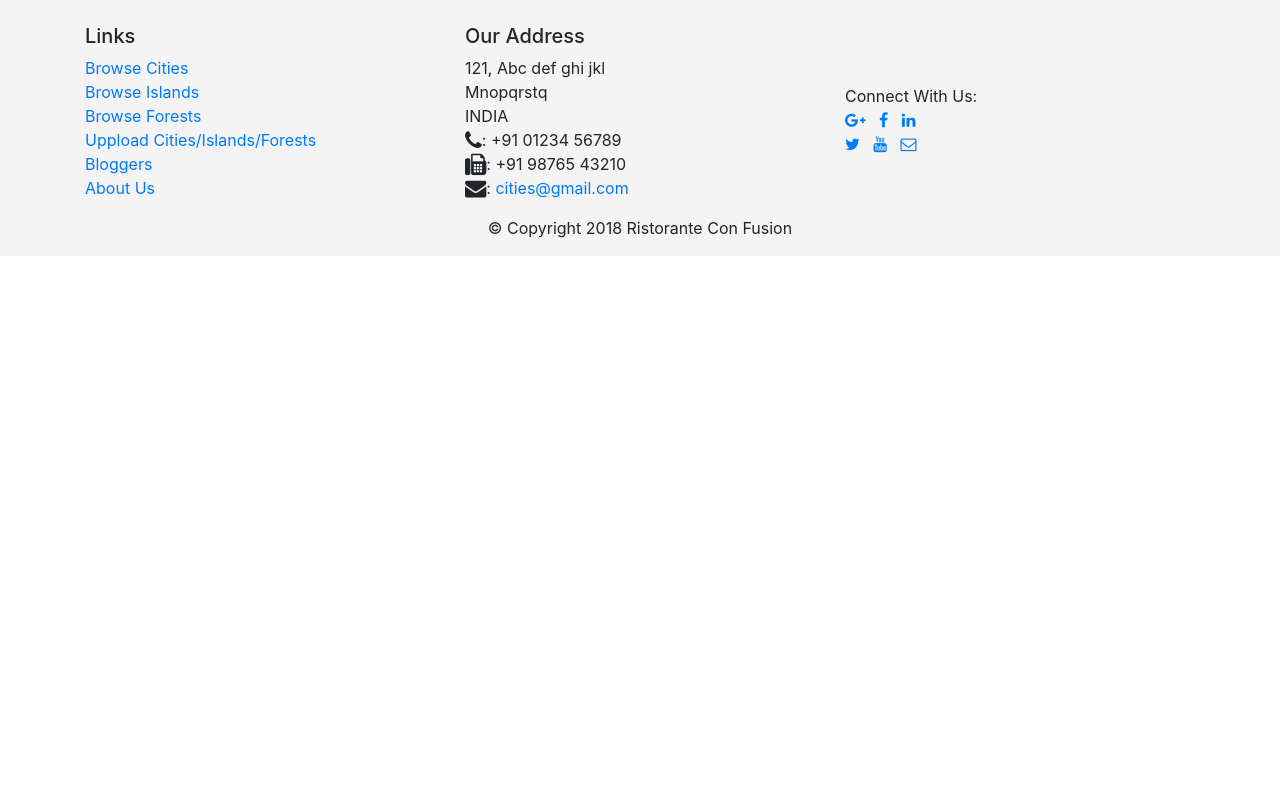
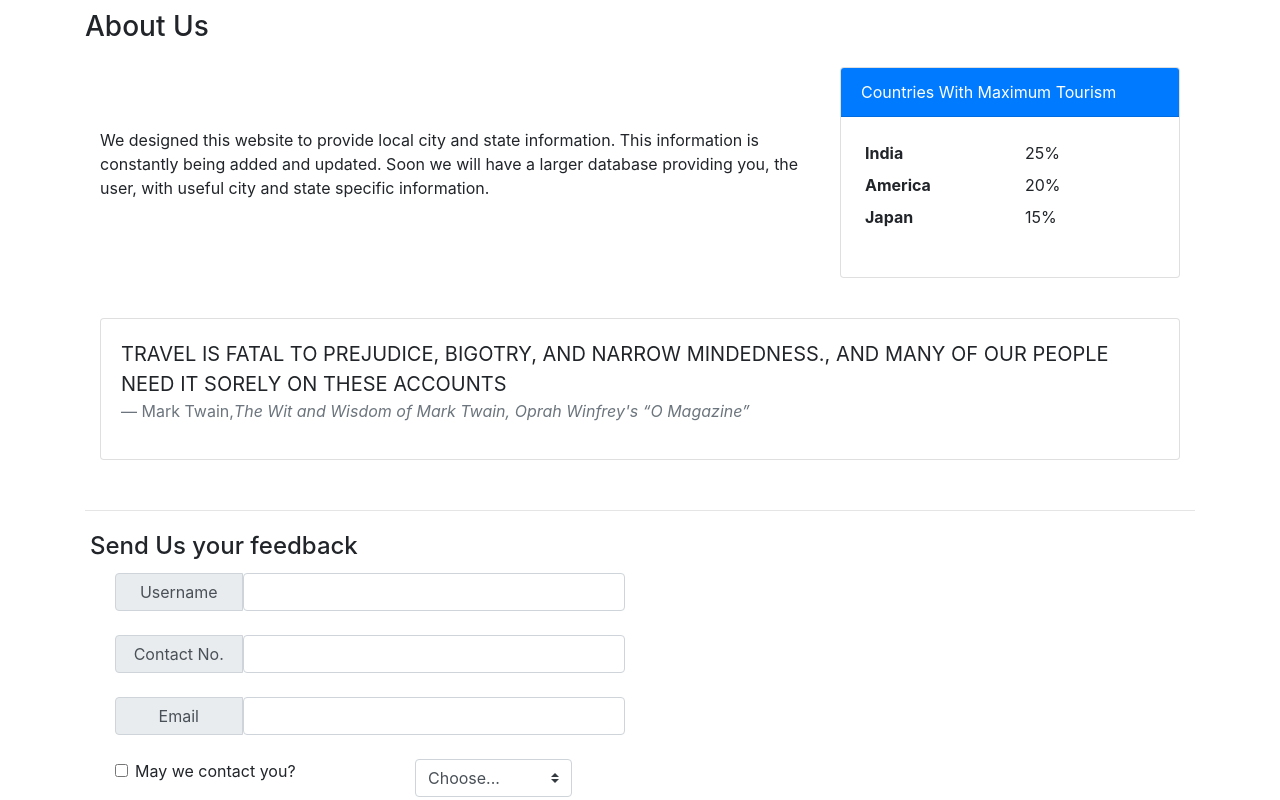
Before and after one commit to adityabajpai/Cities, a React (Create React App) app: page /aboutUs in a window 1280 px wide. Shown: the part 400-1200 px from the top of the page. Before the commit the page ends 800 px from the top, so only its background shows below. Built offline with nearby package versions, Linux system fonts and the light colour scheme.

Commit message:
AboutUs Component

```diff
--- a/src/Component/AboutUs.js
+++ b/src/Component/AboutUs.js
@@ -1,10 +1,95 @@
 import React from 'react';
+import '../Style/aboutUs.css';
+import { Card, CardBody, CardHeader, Button } from 'reactstrap';
+import { Form } from 'react-bootstrap';
 
 class AboutUs extends React.Component{
     render(){
         return(
-            <div>
-                AboutUs
+            <div className="container">
+                <h3 className="heading">About Us</h3>
+                <div className="row align-items-center" style={{padding:"15px"}}>
+                    <div className="col-8">
+                        <p>We designed this website to provide local city and state information. This information is constantly being added and updated. Soon we will have a larger database providing you, the user, with useful city and state specific information.</p>
+                    </div>
+                    <div className="col-4">
+                        <Card>
+                            <CardHeader className="bg-primary text-white">Countries With Maximum Tourism</CardHeader>
+                            <CardBody>
+                                <dl className="row p-1">
+                                    <dt className="col-6">India</dt>
+                                    <dd className="col-6">25%</dd>
+                                    <dt className="col-6">America</dt>
+                                    <dd className="col-6">20%</dd>
+                                    <dt className="col-6">Japan</dt>
+                                    <dd className="col-6">15%</dd>
+                                </dl>
+                            </CardBody>
+                        </Card>
+                    </div>
+                </div>
+                <div className="col-12" style={{marginTop:"25px"}}>
+                    <Card>
+                        <CardBody className="bg-faded">
+                            <blockquote className="blockquote">
+                                <p className="mb-0">TRAVEL IS  FATAL TO PREJUDICE, BIGOTRY, AND NARROW MINDEDNESS., AND MANY OF OUR PEOPLE NEED IT SORELY ON THESE ACCOUNTS</p>
+                                <footer className="blockquote-footer">Mark Twain,
+                                <cite title="Source Title">The Wit and Wisdom of Mark Twain,
+                                    Oprah Winfrey's “O Magazine”</cite>
+                                </footer>
+                            </blockquote>
+                        </CardBody>
+                    </Card>
+                </div>
+                <hr style={{marginTop:"50px"}}/>
+                <h4 style={{padding:"5px"}}>Send Us your feedback</h4>
+                <div className="container" >
+                    <Form>
+                        <div className="input-group">
+                            <div className="input-group-prepend col-6">
+                                <span className="input-group-text col-3 justify-content-center" id="">Username</span>
+                                <input type="text" class="form-control"/>
+                            </div>
+                        </div>
+                        <br/>
+                        <div className="input-group">
+                            <div className="input-group-prepend col-6">
+                                <span className="input-group-text col-3 justify-content-center" id="">Contact No.</span>
+                                <input type="number" class="form-control"/>
+                            </div>
+                        </div>
+                        <br/>
+                        <div className="input-group">
+                            <div className="input-group-prepend col-6">
+                                <span className="input-group-text col-3 justify-content-center" id="">Email</span>
+                                <input type="email" class="form-control"/>
+                            </div>
+                        </div>
+                        <br/>
+                        <div class="form-check row">
+                            <div className="row">
+                                <div className="col-3" style={{marginLeft:"30px"}}>
+                                    <input type="checkbox" class="form-check-input" id="exampleCheck1"/>
+                                    <label class="form-check-label" for="exampleCheck1">May we contact you?</label>
+                                </div>
+                                <div className="col-2">
+                                    <select class="custom-select" id="inputGroupSelect02">
+                                        <option selected>Choose...</option>
+                                        <option value="1">Tel.</option>
+                                        <option value="2">Email</option>
+                                    </select>
+                                </div>
+                            </div>
+                        </div>
+                        <br/>
+                        <div class="form-group col-6">
+                            <label for="exampleFormControlTextarea1">Message</label>
+                            <textarea class="form-control" id="exampleFormControlTextarea1" rows="3"></textarea>
+                        </div>
+                        <button type="submit" class="btn btn-primary">Submit</button>
+                    </Form>
+                    <br/>
+                </div>
             </div>
         );
     }
--- a/src/Component/FooterComponent.js
+++ b/src/Component/FooterComponent.js
@@ -10,12 +10,13 @@ class FooterComponenet extends React.Component{
                         <div className="col-4 justify-content-center">
                             <h5>Links</h5>
                             <ul className="list-unstyled">
-                                <li><a href="http://localhost:3000/#">Browse Cities</a></li>
-                                <li><a href="http://localhost:3000/#">Browse Islands</a></li>
-                                <li><a href="http://localhost:3000/#">Browse Forests</a></li>
-                                <li><a href="http://localhost:3000/#">Uppload Cities/Islands/Forests</a></li>
-                                <li><a href="http://localhost:3000/#">Bloggers</a></li>
-                                <li><a href="http://localhost:3000/#">About Us</a></li>
+                                <li><a href="http://localhost:3000/exploreCities">Explore Cities</a></li>
+                                <li><a href="http://localhost:3000/exploreIslands">Explore Islands</a></li>
+                                <li><a href="http://localhost:3000/exploreForests">Explore Forests</a></li>
+                                <li><a href="http://localhost:3000/exploreDeserts">Explore Deserts</a></li>
+                                <li><a href="http://localhost:3000/uploadPlace">Uppload Place</a></li>
+                                <li><a href="http://localhost:3000/bloggers">Bloggers</a></li>
+                                <li><a href="http://localhost:3000/aboutUs">About Us</a></li>
                             </ul>
                         </div>
                         <div className="col-4 justify-content-ceter">
--- /dev/null
+++ b/src/Style/aboutUs.css
@@ -0,0 +1,3 @@
+.heading{
+    margin-top: 35px;
+}
```
